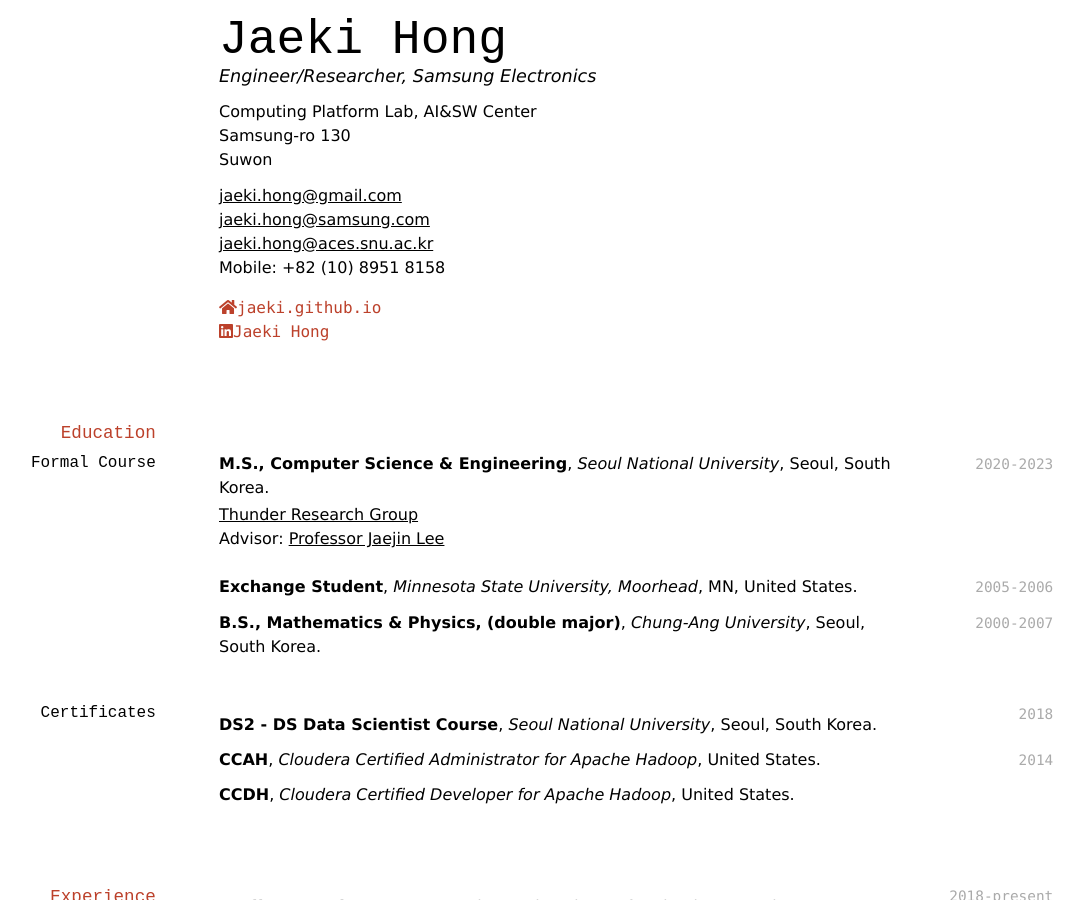
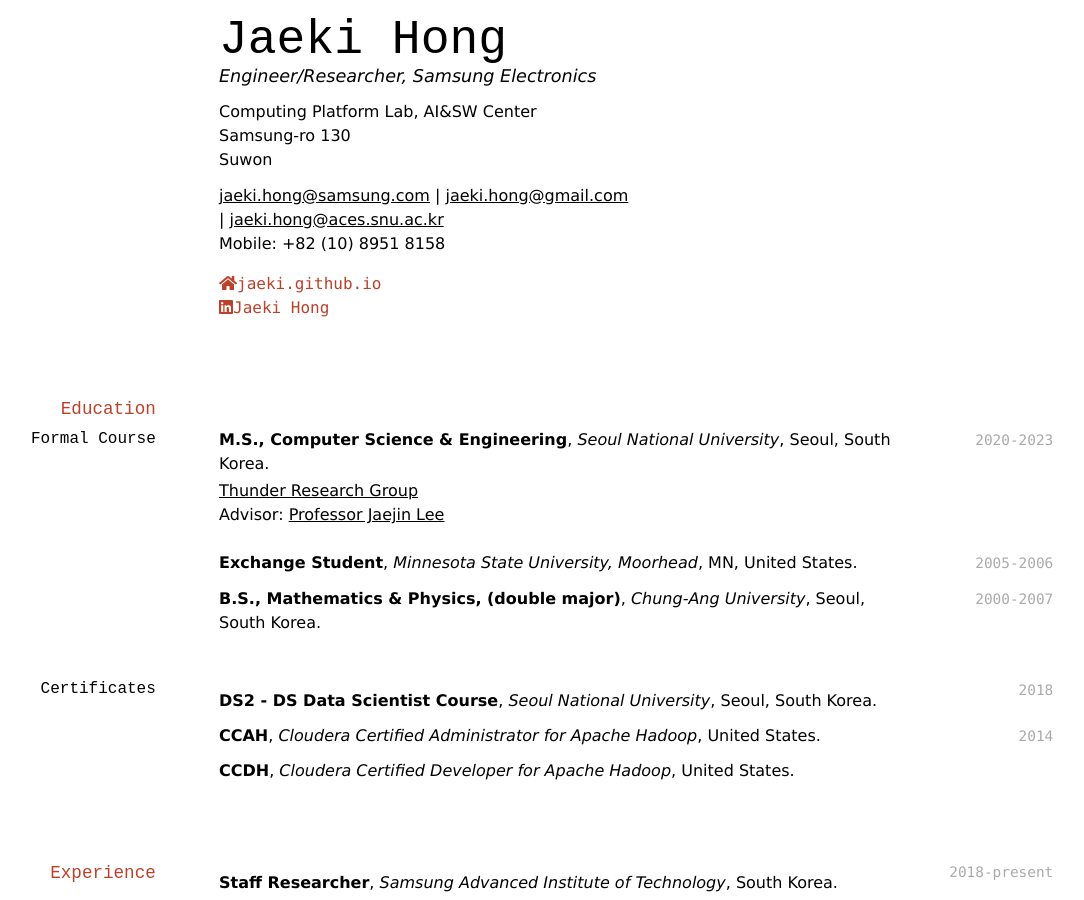
Before and after one commit to Jaeki/jaeki.github.io, a Jekyll site: the page built from index.md, in a window 1280 px wide and 900 px high. Shown: the whole window, without its empty margins (113-1197 px from the left). Built offline with Jekyll 4.4.1, drawn with Linux system fonts in a browser that asks for light colours; nearby versions of some CDN libraries; a style sheet for code colours, icons or effects is not loaded.

Commit message:
Update index.md

```diff
--- a/index.md
+++ b/index.md
@@ -9,8 +9,8 @@ Computing Platform Lab, AI&SW Center<br/>
 Samsung-ro 130<br/>
 Suwon<br/>
 
-<a href="jaeki.hong@gmail.com"><i class="fas fa-email"></i>jaeki.hong@gmail.com</a><br/>
-<a href="jaeki.hong@samsung.com">jaeki.hong@samsung.com</a><br/>
+<a href="jaeki.hong@samsung.com">jaeki.hong@samsung.com</a> |
+<a href="jaeki.hong@gmail.com">jaeki.hong@gmail.com</a><br/> |
 <a href="jaeki.hong@aces.snu.ac.kr">jaeki.hong@aces.snu.ac.kr</a><br/>
 Mobile: +82 (10) 8951 8158
 <div id="webaddress">
```
